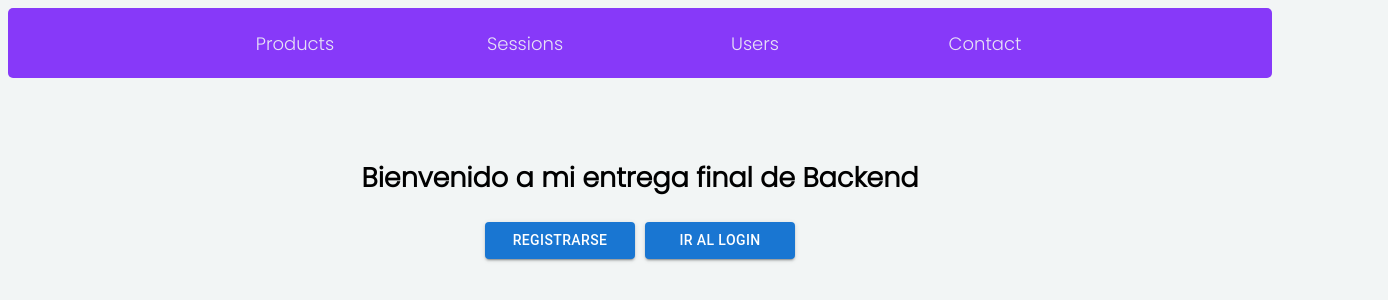
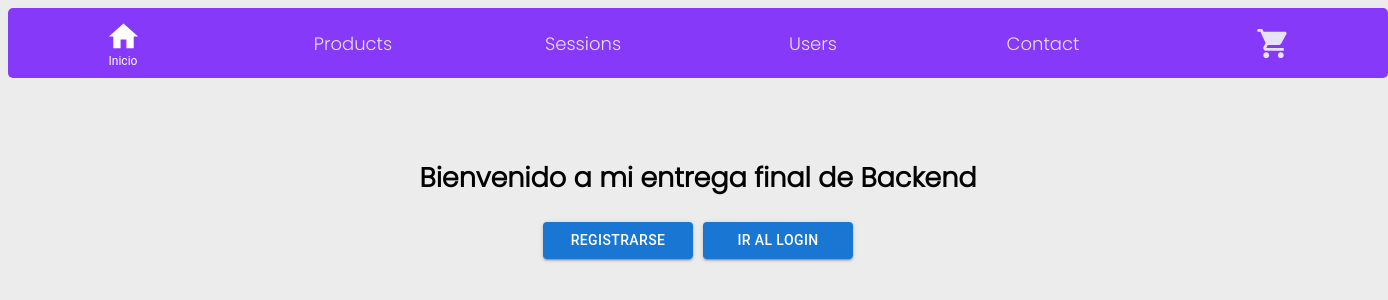
Before and after one commit to Diegocabj97/Entrega-Final-Backend, a React (Vite) app in the folder Frontend/: page / in a window 1280 px wide. Shown: the top 300 px of the page, 1388 px wide, since content can reach past the window. Built offline with nearby package versions, Linux system fonts and the light colour scheme; no server answers.

Commit message:
Backend entrega finalizada

```diff
--- a/Frontend/src/components/cards/card.jsx
+++ b/Frontend/src/components/cards/card.jsx
@@ -86,7 +86,7 @@ const Cards = ({ product }) => {
           display: "flex",
           flexDirection: "column",
           alignItems: "center",
-          boxShadow: "0px 1px 20px 5px rgba(0,0,0,0.12)",
+          boxShadow: "0px 0px 25px 0px rgba(15, 0, 90, 0.9)",
         }}
       >
         <CardContent
--- a/Frontend/src/components/navbar/navbar.css
+++ b/Frontend/src/components/navbar/navbar.css
@@ -33,7 +33,7 @@ a {
 }
 
 .menu li:hover .submenu {
-  height: 85px;
+  height: 55px;
 }
 
 .menu > li:hover > a {
@@ -52,8 +52,8 @@ a {
   display: flex;
   justify-content: center;
   align-items: stretch;
-  width: 68.9%;
-  background-color: #802cfff6;
+  width: 74.3%;
+  background-color: #8739f9;
   height: 0;
   line-height: 40px;
   box-sizing: border-box;
@@ -99,3 +99,10 @@ a {
   scale: 0 0;
   visibility: hidden;
 }
+.MuiSvgIcon-fontSizeMedium {
+  color: #f2f5f5e5;
+}
+.MuiBottomNavigationAction-label {
+  color: white;
+  text-decoration: none;
+}
--- a/Frontend/src/components/navbar/navbar.jsx
+++ b/Frontend/src/components/navbar/navbar.jsx
@@ -1,8 +1,19 @@
 import React from "react";
 import "./navbar.css";
 import { useNavigate } from "react-router-dom";
+import { BottomNavigation, BottomNavigationAction } from "@mui/material";
+import ShoppingCartIcon from "@mui/icons-material/ShoppingCart";
+import RestoreIcon from "@mui/icons-material/Restore";
+import HomeIcon from "@mui/icons-material/Home";
+import theme from "../../utils/theme";
 const Navbar = () => {
   const navigate = useNavigate();
+  const showCart = () => {
+    navigate("/cart");
+  };
+  const handleIndexClick = () => {
+    navigate("/");
+  };
   const hasCookie = () => {
     return document.cookie
       .split(";")
@@ -12,9 +23,31 @@ const Navbar = () => {
     <nav>
       <ul className="menu">
         <li>
+          <a>
+            <BottomNavigation
+              showLabels
+              sx={{
+                position: "absolute",
+                justifySelf: "start",
+                color: "white",
+                width: "100%",
+                backgroundColor: theme.primaryColor,
+                borderRadius: "100px",
+              }}
+            >
+              <BottomNavigationAction
+                icon={<HomeIcon fontSize="large" />}
+                sx={{ color: "inherit" }}
+                label="Inicio"
+                onClick={handleIndexClick}
+                className="BackBtn"
+              />
+            </BottomNavigation>
+          </a>
+        </li>
+        <li>
           <a onClick={() => navigate("/allprods")}>Products</a>
         </li>
-
         <li>
           <a>Sessions</a>
           <ul className="submenu">
@@ -52,6 +85,27 @@ const Navbar = () => {
             </li>
           </ul>
         </li>
+        <li>
+          <a>
+            <BottomNavigation
+              showLabels
+              sx={{
+                position: "relative",
+                alignItems: "center",
+                justifySelf: "end",
+                width: "7%",
+                borderRadius: "100px",
+                backgroundColor: theme.primaryColor,
+              }}
+            >
+              <BottomNavigationAction
+                icon={<ShoppingCartIcon fontSize="large" />}
+                sx={{ color: "inherit" }}
+                onClick={showCart}
+              />
+            </BottomNavigation>
+          </a>
+        </li>
       </ul>
     </nav>
   );
--- a/Frontend/src/index.css
+++ b/Frontend/src/index.css
@@ -1,3 +1,3 @@
 :root {
-  background-color: #f2f5f5;
+  background-color: #ececec;
 }
--- a/Frontend/src/pages/cartPage.jsx
+++ b/Frontend/src/pages/cartPage.jsx
@@ -36,8 +36,8 @@ const CartPage = () => {
           justifySelf: "end",
 
           width: "7%",
-          right: "20%",
-          backgroundColor: theme.secondaryColor,
+          left: "20%",
+          backgroundColor: theme.primaryColor,
           borderRadius: "100px",
         }}
       >
--- a/Frontend/src/pages/indexPage.jsx
+++ b/Frontend/src/pages/indexPage.jsx
@@ -22,9 +22,7 @@ const indexPage = () => {
   const handleLogoutClick = () => {
     navigate("/logout");
   };
-  const showCart = () => {
-    navigate("/cart");
-  };
+
   const hasCookie = () =>
     document.cookie
       .split(";")
@@ -37,24 +35,6 @@ const indexPage = () => {
         <Stack marginTop={3} alignItems="center" spacing={3} direction="column">
           {hasCookie() ? (
             <div>
-              <BottomNavigation
-                showLabels
-                sx={{
-                  position: "absolute",
-                  justifySelf: "end",
-                  width: "7%",
-                  top: "100px",
-                  right: "20%",
-                  backgroundColor: theme.secondaryColor,
-                  borderRadius: "100px",
-                }}
-              >
-                <BottomNavigationAction
-                  label="Cart"
-                  icon={<ShoppingCartIcon />}
-                  onClick={showCart}
-                />
-              </BottomNavigation>
               <Button
                 onClick={handleLogoutClick}
                 variant="contained"
--- a/Frontend/src/pages/loginPage.jsx
+++ b/Frontend/src/pages/loginPage.jsx
@@ -69,10 +69,9 @@ const loginPage = () => {
         sx={{
           position: "absolute",
           justifySelf: "end",
-
           width: "7%",
           right: "20%",
-          backgroundColor: theme.secondaryColor,
+          backgroundColor: theme.primaryColor,
           borderRadius: "100px",
         }}
       >
--- a/Frontend/src/pages/productsPage.jsx
+++ b/Frontend/src/pages/productsPage.jsx
@@ -1,9 +1,7 @@
 import React, { useContext, useEffect } from "react";
 import CardList from "../components/cards/cardList.jsx";
 import { BottomNavigation, BottomNavigationAction } from "@mui/material";
-import ShoppingCartIcon from "@mui/icons-material/ShoppingCart";
 import Navbar from "../components/navbar/navbar.jsx";
-import RestoreIcon from "@mui/icons-material/Restore";
 import { useNavigate } from "react-router-dom";
 import getCookieValue from "../utils/getCookieValue.jsx";
 import theme from "../utils/theme.js";
@@ -13,9 +11,7 @@ const ProductsPage = () => {
       .split(";")
       .some((item) => item.trim().startsWith("jwtCookie="));
   };
-  const showCart = () => {
-    navigate("/cart");
-  };
+
   const handleIndexClick = () => {
     navigate("/");
   };
@@ -39,40 +35,6 @@ const ProductsPage = () => {
         <Navbar />
         {hasCookie() ? (
           <div>
-            <BottomNavigation
-              showLabels
-              sx={{
-                position: "absolute",
-                justifySelf: "end",
-                width: "7%",
-                right: "20%",
-                backgroundColor: theme.secondaryColor,
-                borderRadius: "100px",
-              }}
-            >
-              <BottomNavigationAction
-                label="Carrito"
-                icon={<ShoppingCartIcon />}
-                onClick={showCart}
-              />
-            </BottomNavigation>{" "}
-            <BottomNavigation
-              showLabels
-              sx={{
-                position: "absolute",
-                justifySelf: "end",
-                width: "7%",
-                right: "30%",
-                backgroundColor: theme.secondaryColor,
-                borderRadius: "100px",
-              }}
-            >
-              <BottomNavigationAction
-                label="Volver"
-                icon={<RestoreIcon />}
-                onClick={handleIndexClick}
-              />
-            </BottomNavigation>
             <h1>Todos los productos!</h1>
             <CardList></CardList>
           </div>
--- a/Frontend/src/pages/registerPage.jsx
+++ b/Frontend/src/pages/registerPage.jsx
@@ -53,7 +53,7 @@ const RegisterPage = () => {
 
           width: "7%",
           right: "20%",
-          backgroundColor: theme.secondaryColor,
+          backgroundColor: theme.primaryColor,
           borderRadius: "100px",
         }}
       >
--- a/Frontend/src/pages/usersPage.jsx
+++ b/Frontend/src/pages/usersPage.jsx
@@ -107,37 +107,17 @@ const UsersPage = () => {
   return (
     <div>
       <Navbar />
-
       <div style={{ margin: "auto" }}>
         <div>
           {IsLoggedIn() === true ? (
             <div>
-              <BottomNavigation
-                showLabels
-                sx={{
-                  position: "absolute",
-                  justifySelf: "end",
-
-                  width: "7%",
-                  right: "20%",
-                  backgroundColor: theme.secondaryColor,
-                  borderRadius: "100px",
-                }}
-              >
-                <BottomNavigationAction
-                  label="Volver"
-                  icon={<RestoreIcon />}
-                  onClick={handleIndexClick}
-                />
-              </BottomNavigation>
-              <div>Estos son todos los usuarios</div>
+              <h1>Estos son todos los usuarios</h1>
               <Container
                 sx={{
                   height: "100vh",
                   display: "flex",
                   flexDirection: "row",
                   justifyContent: "center",
-                  margin: "50px",
                 }}
                 fixed
               >
@@ -149,6 +129,7 @@ const UsersPage = () => {
                       minWidth: 220,
                       maxWidth: 345,
                       maxHeight: 400,
+                      boxShadow: "0px 0px 25px 0px rgba(15, 0, 90, 0.9)",
                     }}
                   >
                     <CardMedia
--- a/Frontend/src/utils/theme.js
+++ b/Frontend/src/utils/theme.js
@@ -1,6 +1,7 @@
 const theme = {
   primaryColor: "#8739F9",
   secondaryColor: "#37B9F1",
+  navButtonColor: "#5ac5f3f3",
   backgroundColor: "#F2F5F5",
   textFontColor: "#565360",
   labelFontColor: "#908E9B",
```
